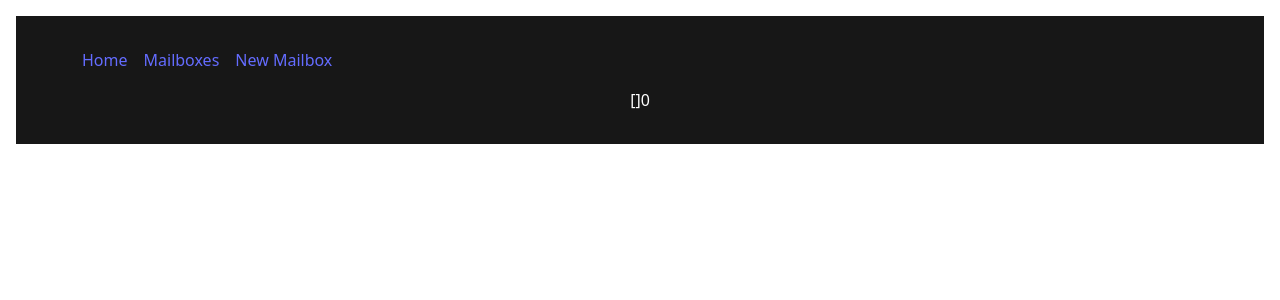
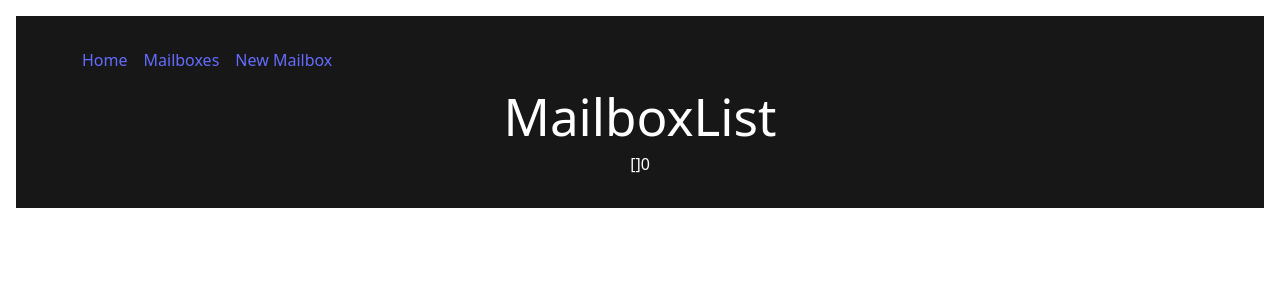
Before and after one commit to BenjaminGohPS/react-router-dom-lab, a React (Vite) app: page /mailboxes in a window 1280 px wide. Shown: the top 300 px of the page. Built offline with nearby package versions, Linux system fonts and the light colour scheme.

Commit message:
Mailbox appears

```diff
--- a/src/App.jsx
+++ b/src/App.jsx
@@ -34,8 +34,8 @@ const App = () => {
       ...prevState,
       { id: mailboxes.length, name: name, size: selection },
     ]);
-    // navigate("/new-mailbox");
-    useNavigate("/new-mailbox");
+    navigate("/new-mailbox");
+    // useNavigate("/new-mailbox");
   };
 
   return (
--- a/src/components/MailboxList.jsx
+++ b/src/components/MailboxList.jsx
@@ -3,12 +3,12 @@ import { Link } from "react-router-dom";
 import MailboxDetails from "./MailboxDetails";
 
 const MailboxList = (props) => {
-
-
-  return props.mailboxes.map((item, idx) => {
   return (
     <div>
       <h1>MailboxList</h1>
+
+      {props.mailboxes.map((item, idx) => {
+        return (
           <ul>
             <li>
               <Link to="/mailbox/:mailboxId">
@@ -21,9 +21,10 @@ const MailboxList = (props) => {
               </Link>
             </li>
           </ul>
+        );
+      })}
     </div>
   );
-  });
 };
 
 export default MailboxList;
```
Lines whose indentation alone changed are shown as unchanged.
